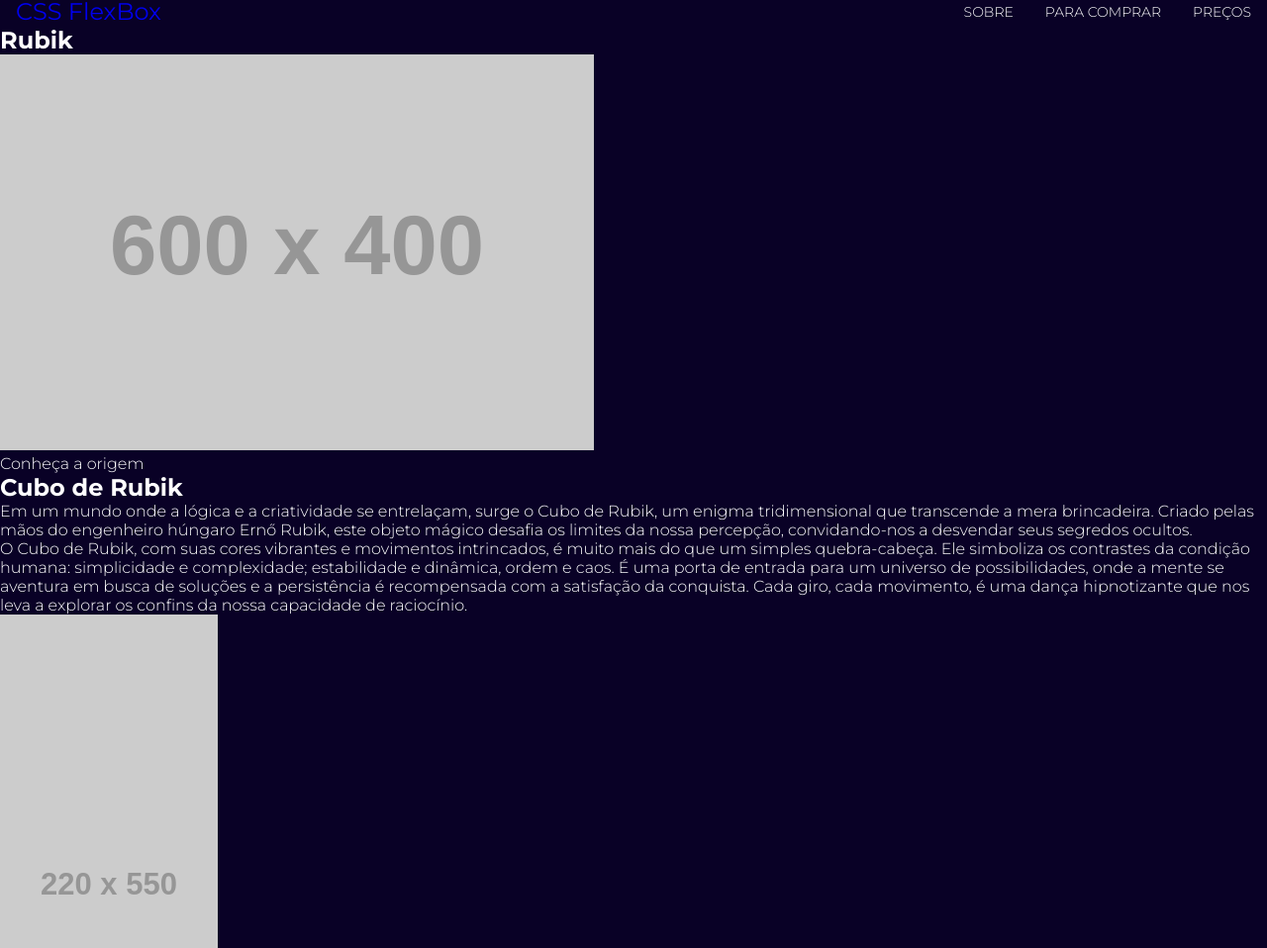
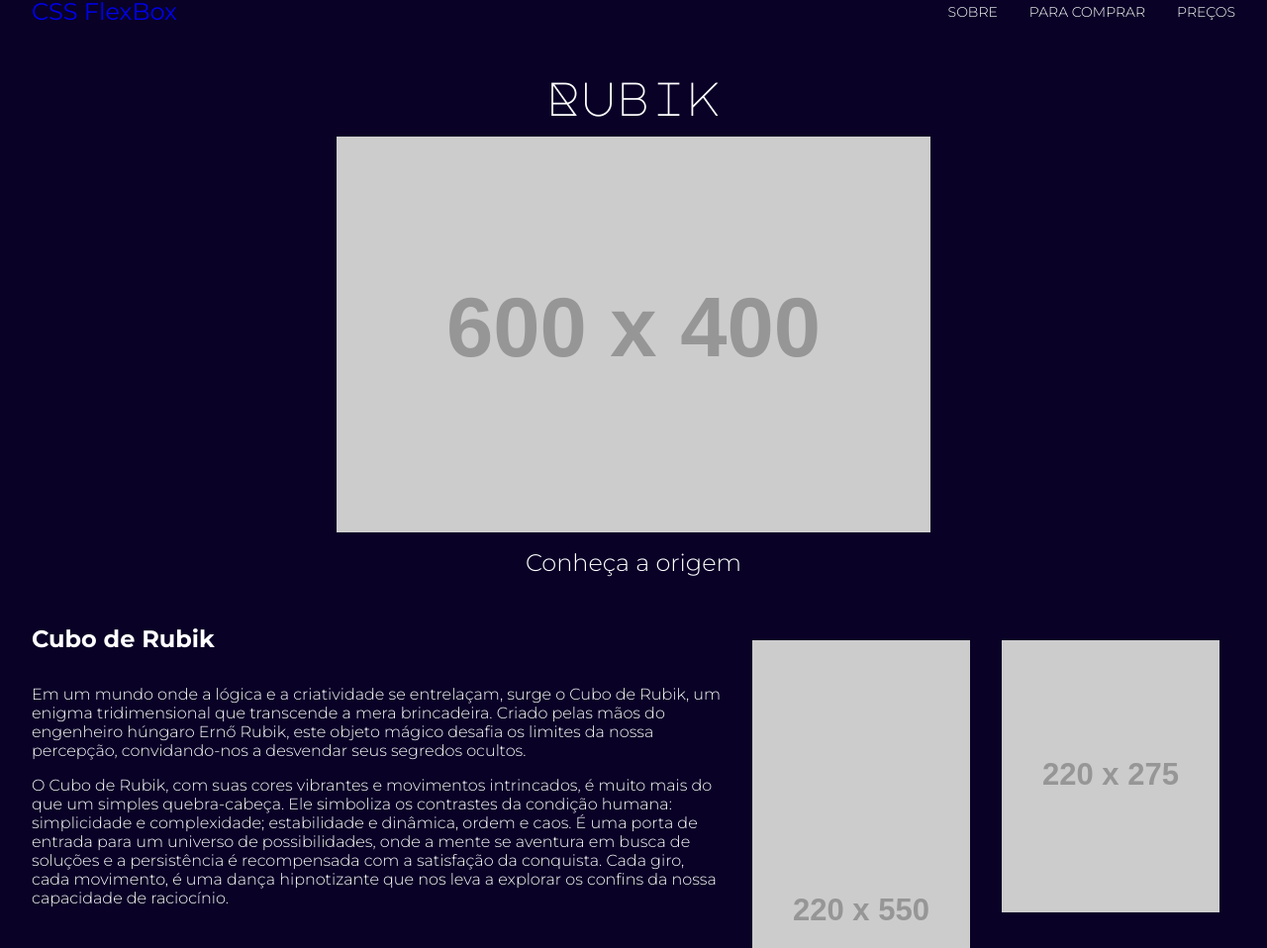
Before and after one commit to N4rdelli/Rubik, a plain HTML site: page index.html in a window 1280 px wide. Shown: the part 34-992 px from the top of the page at 99% size. Drawn offline with Linux system fonts and the light colour scheme; placeholder pictures from the web are drawn by us.

Commit message:
style(hero): add basic hero style

```diff
--- a/index.html
+++ b/index.html
@@ -32,7 +32,7 @@
     <main>
         <header class="menu">
             <div class="menu-logo">
-              <a href="#">CSS FlexBox</a>
+              <a href="#hero">CSS FlexBox</a>
             </div>
             <nav class="menu-navigation">
               <ul>
--- a/src/css/styles.css
+++ b/src/css/styles.css
@@ -1,32 +1,36 @@
-main{
+main {
     background: linear-gradient(180deg, #090126 36%, #0b005b 100%);
     color: #fff;
 }
 
-.superinfo-bg{
+/* ---------------------------- Superinfo --------------------------- */
+
+.superinfo-bg {
     background-color: #090126;
     color: #fff;
 }
 
-.superinfo{
+.superinfo {
     display: flex;
     flex-wrap: wrap;
     max-width: 85rem;
     justify-content: space-between;
 
     margin: 0 auto;
-    padding: 0.5rem 1rem;
+    padding: 0.5rem 2rem;
     font-size: 0.75rem;
 }
 
-.superinfo a{
+.superinfo a {
     color: #fff;
 }
 
-.menu{
+/* ---------------------------- Menu --------------------------- */
+
+.menu {
     max-width: 85rem;
     margin: 0 auto;
-    padding: 0 1rem;
+    padding: 0 2rem;
 
     display: flex;
     flex-wrap: wrap;
@@ -34,7 +38,7 @@ main{
     align-items: center;
 }
 
-.menu-logo a{
+.menu-logo a {
     font-weight: 400;
     text-transform: none;
     font-size: 1.5rem;
@@ -58,7 +62,68 @@ main{
     row-gap: 0.8rem;
 }
 
-.footer{
+/* ---------------------------- Hero --------------------------- */
+
+.hero {
+    max-width: 85rem;
+    margin: 3rem auto;
+    padding: 0 2rem;
+
+    display: flex;
+    flex-direction: column;
+    align-items: center;
+}
+
+.hero h1{
+    font-family: "Major Mono Display", monospace;
+    font-weight: 400;
+    font-size: 3rem;
+}
+
+.hero img {
+    margin: 1rem 0;
+}
+
+.hero p {
+    font-size: 1.5rem;
+}
+
+/* ---------------------------- About --------------------------- */
+.about{
+    max-width: 85rem;
+    margin: 0 auto;
+    padding: 0 2rem;
+
+    display: flex;
+    flex-wrap: wrap;
+}
+
+.about-info{
+    flex: 2 1 20rem;
+}
+
+.about-info h2{
+    font-size: 1.5rem;
+    margin-bottom: 2rem;
+}
+
+.about-info p{
+    margin: 1rem 1rem 1rem 0;
+}
+
+.about-img{
+    flex: 1;
+    margin: 1rem;
+}
+
+.about-img img{
+    margin: 0 auto;
+}
+
+
+/* ---------------------------- Footer --------------------------- */
+
+.footer {
     background-color: #0b005b;
     color: #fff;
 }
```
